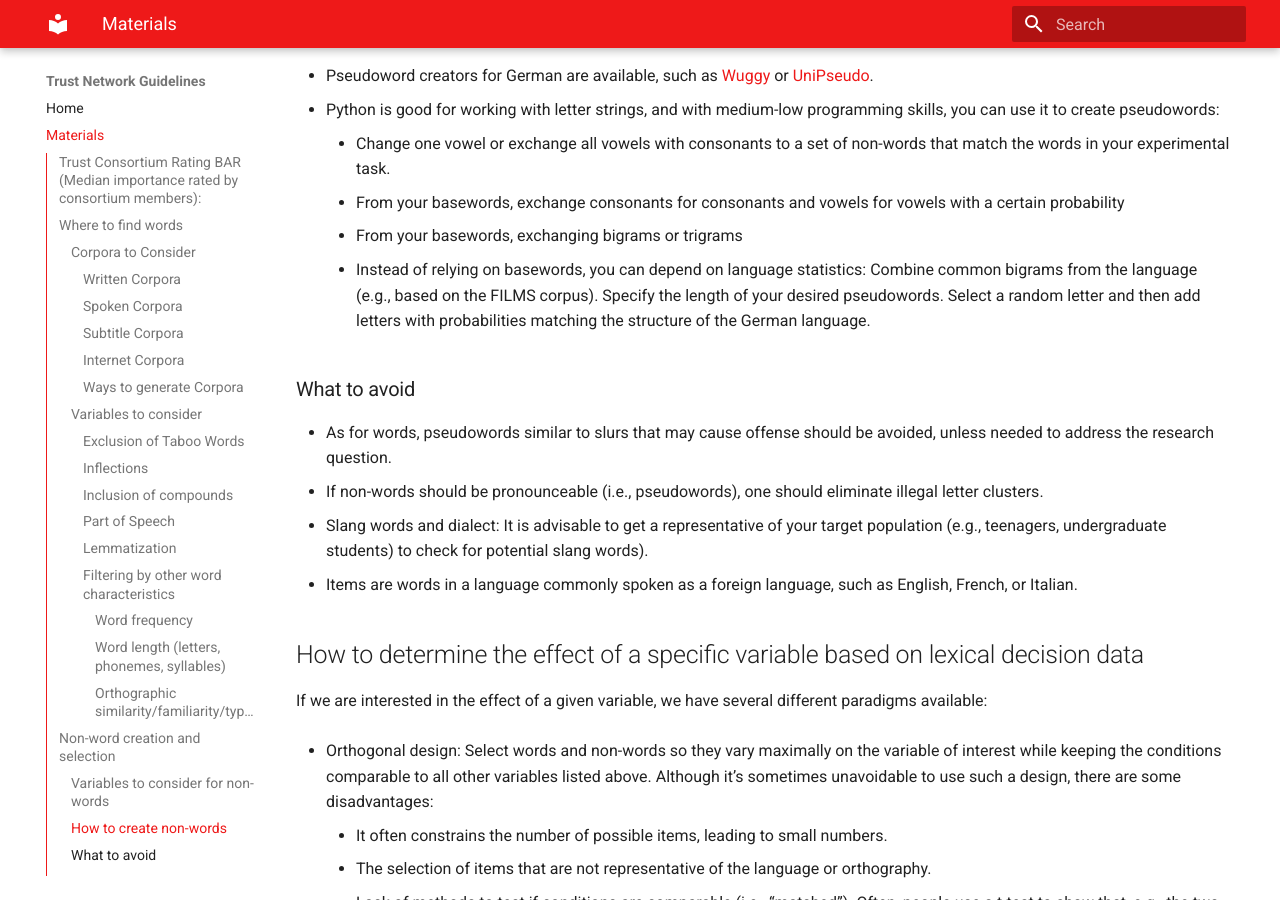
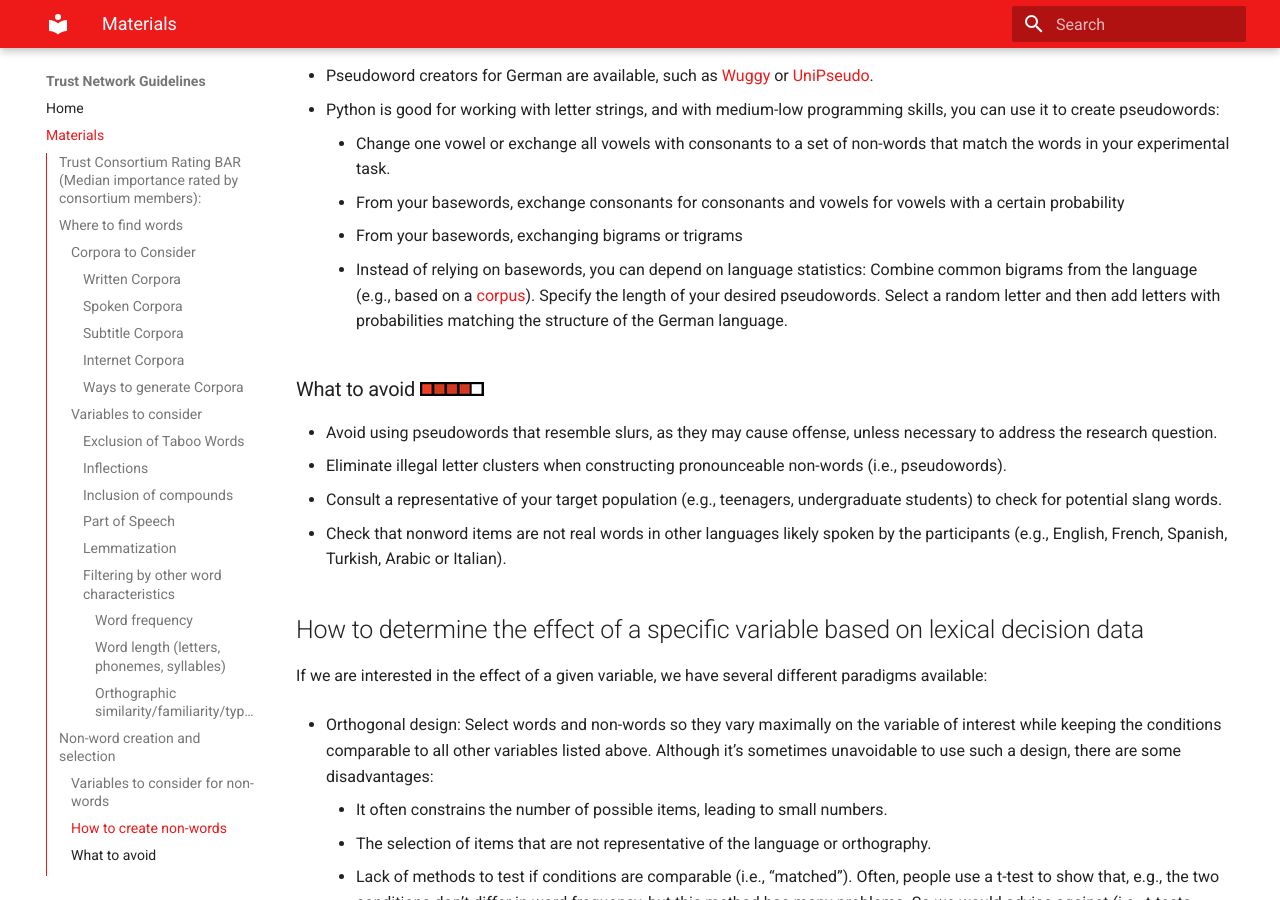
Before and after one commit to cwdeee/trust-network-guidelines, an MkDocs documentation site: the page built from docs/materials.md, in a window 1280 px wide and 900 px high, scrolled down 6218 px. Built offline with MkDocs 1.6.1 and Material for MkDocs 9.7.7, drawn with Linux system fonts in a browser that asks for light colours.

Commit message:
non-words section

```diff
--- a/docs/materials.md
+++ b/docs/materials.md
@@ -141,24 +141,24 @@ There are numerous variables for which words and non-words in an experiment can
 
 - Consonant-vowel structure: Pseudowords that contain unusual consonant or vowel clusters should be avoided. One way to do this is to ensure that the CV structure is identical to the words used in the experiment.
 - Morphological complexity: The morphological structure of words should match that of the words in the experiment.
-- Orthographic metrics described [HERE](https://trust-network-guidelines.readthedocs.io/en/latest/materials/#orthographic-similarityfamiliarity)
-- Visual characteristics like Optimal Transport measures ([Taylor et al., 2025](http://doi.org/10.1101/2024.11.11.622929)), acenders and decenders or similar.
+- Orthographic metrics described [HERE](https://trust-network-guidelines.readthedocs.io/en/latest/materials/#orthographic-similarityfamiliaritytypicality)
+- Visual characteristics like Optimal Transport measures ([Taylor et al., 2025](https://doi.org/10.1162/NOL.a.19)), acenders and decenders or similar.
 
-### How to create non-words
+### How to create non-words  ![Importance Rating 2](images/rating5.png)
 We recommend automating the process of non-word creation, especially if a large number of items are involved. There are numerous ways of doing this:
 
-- Pseudoword creators for German are available, such as [Wuggy](https://doi.org/10.3758/BRM.42.3.627) or [UniPseudo](https://journals.sagepub.com/doi/abs/10.1177/17470218231164373).
+- Pseudoword creators for German are available, such as [Wuggy](https://doi.org/10.3758/BRM.42.3.627) or [UniPseudo](https://doi.org/10.1177/17470218231164373).
 - Python is good for working with letter strings, and with medium-low programming skills, you can use it to create pseudowords:
     - Change one vowel or exchange all vowels with consonants to a set of non-words that match the words in your experimental task.
     - From your basewords, exchange consonants for consonants and vowels for vowels with a certain probability
     - From your basewords, exchanging bigrams or trigrams
-    - Instead of relying on basewords, you can depend on language statistics: Combine common bigrams from the language (e.g., based on the FILMS corpus). Specify the length of your desired pseudowords. Select a random letter and then add letters with probabilities matching the structure of the German language.
+    - Instead of relying on basewords, you can depend on language statistics: Combine common bigrams from the language (e.g., based on a [corpus](https://trust-network-guidelines.readthedocs.io/en/latest/materials/#corpora-to-consider)). Specify the length of your desired pseudowords. Select a random letter and then add letters with probabilities matching the structure of the German language.
 
-### What to avoid
-- As for words, pseudowords similar to slurs that may cause offense should be avoided, unless needed to address the research question.
-- If non-words should be pronounceable (i.e., pseudowords), one should eliminate illegal letter clusters.
-- Slang words and dialect: It is advisable to get a representative of your target population (e.g., teenagers, undergraduate students) to check for potential slang words).
-- Items are words in a language commonly spoken as a foreign language, such as English, French, or Italian.
+### What to avoid  ![Importance Rating 2](images/rating4.png)
+- Avoid using pseudowords that resemble slurs, as they may cause offense, unless necessary to address the research question.
+- Eliminate illegal letter clusters when constructing pronounceable non-words (i.e., pseudowords).
+- Consult a representative of your target population (e.g., teenagers, undergraduate students) to check for potential slang words.
+- Check that nonword items are not real words in other languages likely spoken by the participants (e.g., English, French, Spanish, Turkish, Arabic or Italian).
 
 ## How to determine the effect of a specific variable based on lexical decision data
 If we are interested in the effect of a given variable, we have several different paradigms available:
```
